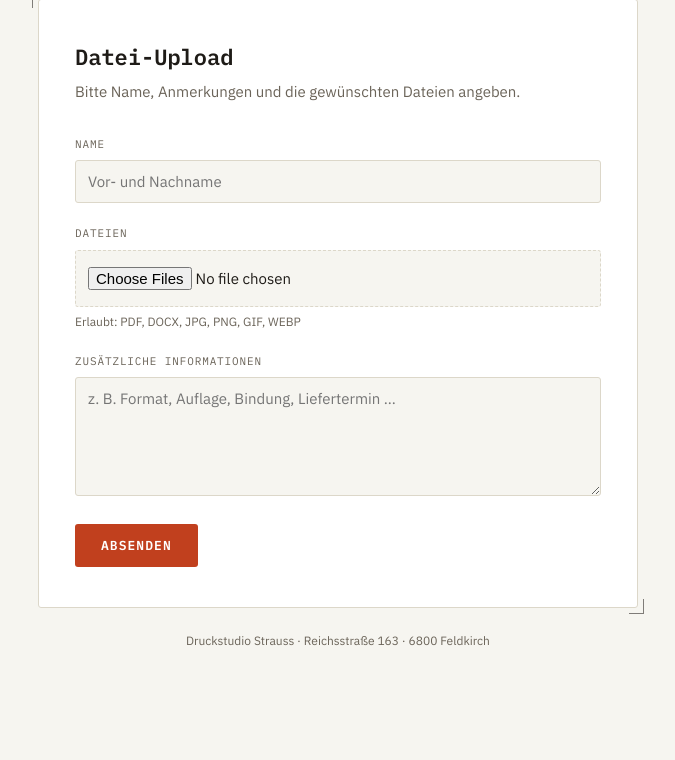
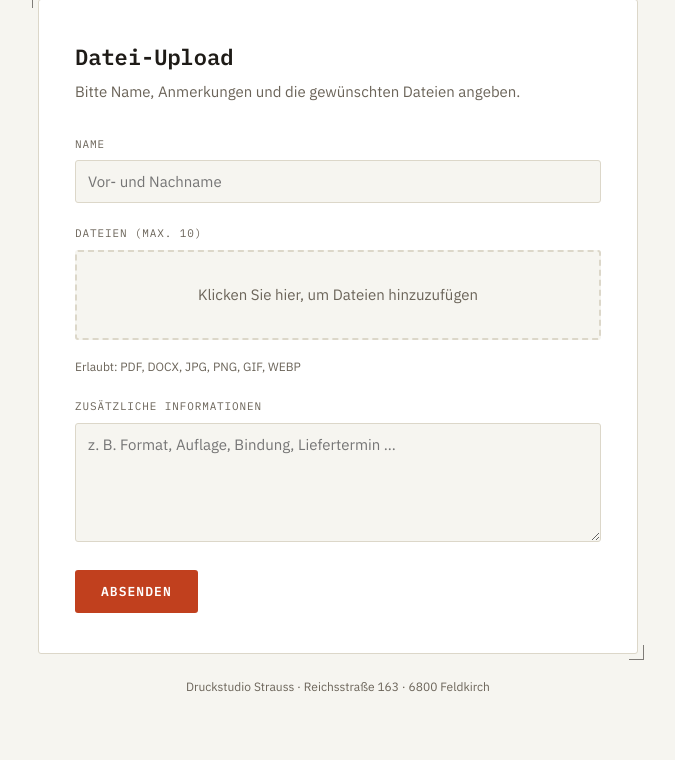
Before and after one commit to ManuYT-dev/Drop2Print, a Flask app: page / in a window 1280 px wide. Shown: the part 145-905 px from the top of the page, without its empty margins (302-977 px from the left). Before the commit the page ends 791 px from the top, so only its background shows below. Run offline with Flask 3, Linux system fonts and the light colour scheme.

Commit message:
Updated UI

```diff
--- a/server/app/static/style.css
+++ b/server/app/static/style.css
@@ -282,3 +282,79 @@ a:focus-visible {
     transition: none;
   }
 }
+
+/* --- Custom File Upload UI --- */
+
+.drop-zone {
+  border: 2px dashed var(--line);
+  border-radius: var(--radius);
+  padding: 32px 16px;
+  text-align: center;
+  background: var(--paper);
+  color: var(--ink-soft);
+  cursor: pointer;
+  transition: border-color 0.2s ease, background-color 0.2s ease, color 0.2s ease;
+  font-family: var(--font-body);
+  font-size: 15px;
+}
+
+.drop-zone:hover {
+  border-color: var(--accent);
+  background: #ffffff;
+  color: var(--ink);
+}
+
+.file-list {
+  list-style: none;
+  padding: 0;
+  margin: 12px 0 0;
+  display: grid;
+  gap: 8px;
+  width: 100%;       /* Sets the outer wall constraint */
+  max-width: 100%;
+}
+
+.file-item {
+  display: flex;
+  justify-content: space-between;
+  align-items: center;
+  background: #ffffff;
+  border: 1px solid var(--line);
+  padding: 8px 14px;
+  border-radius: var(--radius);
+  font-size: 14px;
+  font-family: var(--font-body);
+
+  /* Forces the item container to stay inside the form boundaries */
+  width: 100%;
+  max-width: 100%;
+  box-sizing: border-box;
+  overflow: hidden;  /* Hard safety cutoff */
+}
+
+.file-name {
+  white-space: nowrap;
+  overflow: hidden;
+  text-overflow: ellipsis;
+
+  /* Flexbox explicit sizing rules */
+  flex: 1;
+  min-width: 0;
+  margin-right: 12px;
+}
+
+.remove-btn {
+  flex-shrink: 0;
+  background: none;
+  border: none;
+  color: var(--error);
+  font-size: 20px;
+  cursor: pointer;
+  padding: 0 4px;
+  line-height: 1;
+  transition: opacity 0.15s ease;
+}
+
+.remove-btn:hover {
+  opacity: 0.7;
+}
--- a/server/app/templates/index.html
+++ b/server/app/templates/index.html
@@ -3,7 +3,7 @@
   <h1>Datei-Upload</h1>
   <p class="lede">Bitte Name, Anmerkungen und die gewünschten Dateien angeben.</p>
 
-  <form method="post" enctype="multipart/form-data" novalidate>
+  <form method="post" enctype="multipart/form-data" novalidate id="upload-form">
     {{ form.hidden_tag() }}
 
     <div class="field">
@@ -13,9 +13,17 @@
     </div>
 
     <div class="field">
-      <label for="uploads">Dateien</label>
-      <input type="file" id="uploads" name="uploads" multiple required
-             accept=".pdf,.docx,.png,.jpg,.jpeg,.gif,.webp,application/pdf,image/*">
+      <label>Dateien (Max. 10)</label>
+
+      <div id="drop-zone" class="drop-zone">
+        <span>Klicken Sie hier, um Dateien hinzuzufügen</span>
+        <input type="file" id="uploads" name="uploads" multiple required
+               accept=".pdf,.docx,.png,.jpg,.jpeg,.gif,.webp,application/pdf,image/*"
+               style="display: none;">
+      </div>
+
+      <ul id="file-list" class="file-list"></ul>
+
       <span class="hint">Erlaubt: PDF, DOCX, JPG, PNG, GIF, WEBP</span>
     </div>
 
@@ -27,4 +35,54 @@
 
     <button type="submit" class="submit-btn">Absenden</button>
   </form>
+
+  <script>
+    const MAX_FILES = 10;
+    const fileInput = document.getElementById('uploads');
+    const fileListContainer = document.getElementById('file-list');
+    const dropZone = document.getElementById('drop-zone');
+
+    let dataTransfer = new DataTransfer();
+
+    dropZone.addEventListener('click', () => fileInput.click());
+
+    fileInput.addEventListener('change', function() {
+      for (let i = 0; i < this.files.length; i++) {
+        if (dataTransfer.items.length >= MAX_FILES) {
+          alert(`Maximal ${MAX_FILES} Dateien erlaubt.`);
+          break;
+        }
+        dataTransfer.items.add(this.files[i]);
+      }
+      updateInputAndUI();
+    });
+
+    function updateInputAndUI() {
+      fileInput.files = dataTransfer.files;
+      fileListContainer.innerHTML = '';
+
+      // Rebuild the visual list
+      for (let i = 0; i < dataTransfer.files.length; i++) {
+        const file = dataTransfer.files[i];
+        const li = document.createElement('li');
+        li.className = 'file-item';
+        li.innerHTML = `
+          <span class="file-name">${file.name}</span>
+          <button type="button" class="remove-btn" onclick="removeFile(${i})">&times;</button>
+        `;
+        fileListContainer.appendChild(li);
+      }
+    }
+
+    window.removeFile = function(index) {
+      const newDataTransfer = new DataTransfer();
+      for (let i = 0; i < dataTransfer.files.length; i++) {
+        if (i !== index) {
+          newDataTransfer.items.add(dataTransfer.files[i]);
+        }
+      }
+      dataTransfer = newDataTransfer;
+      updateInputAndUI();
+    };
+  </script>
 {% endblock %}
```
Also changed, not shown: 2 other files.
